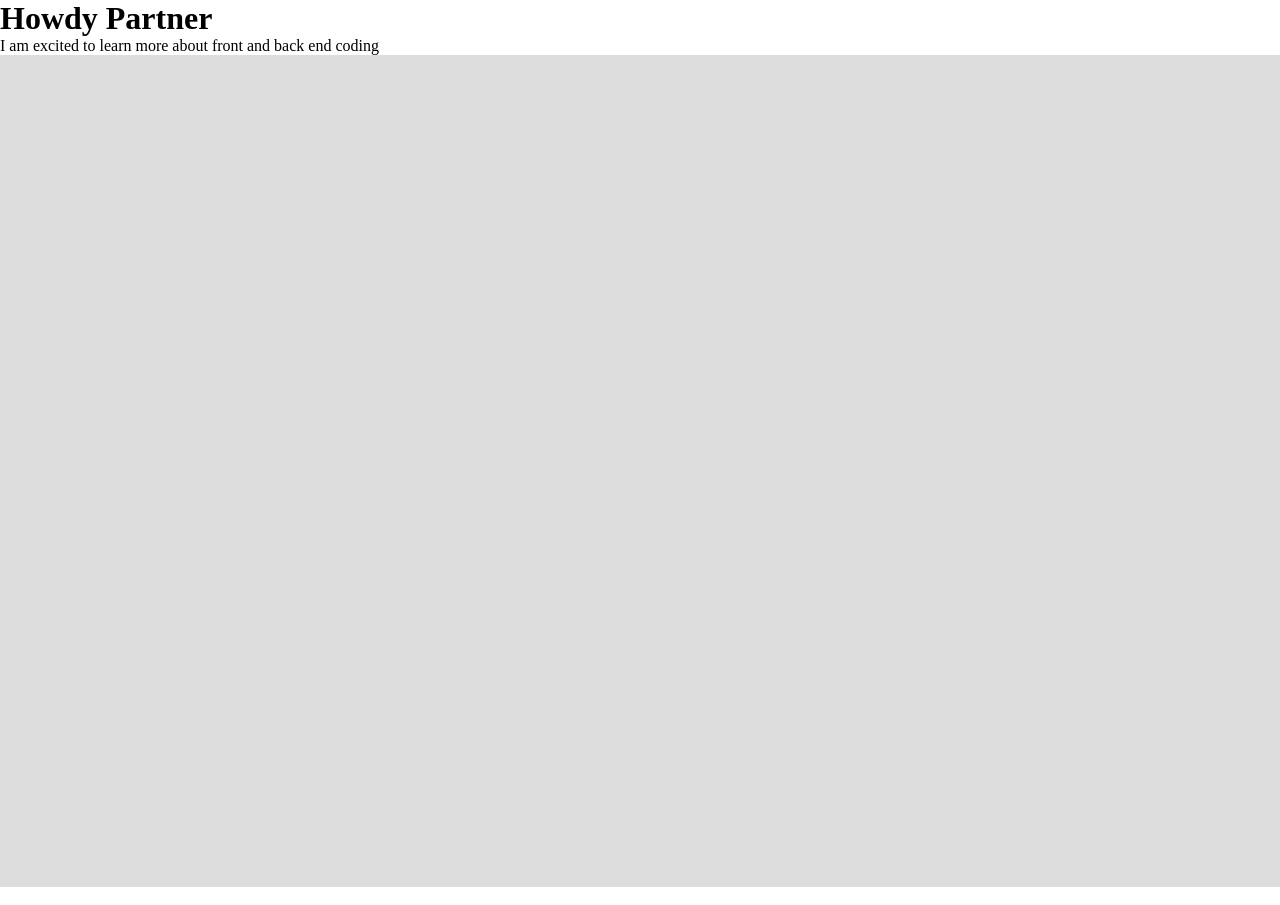
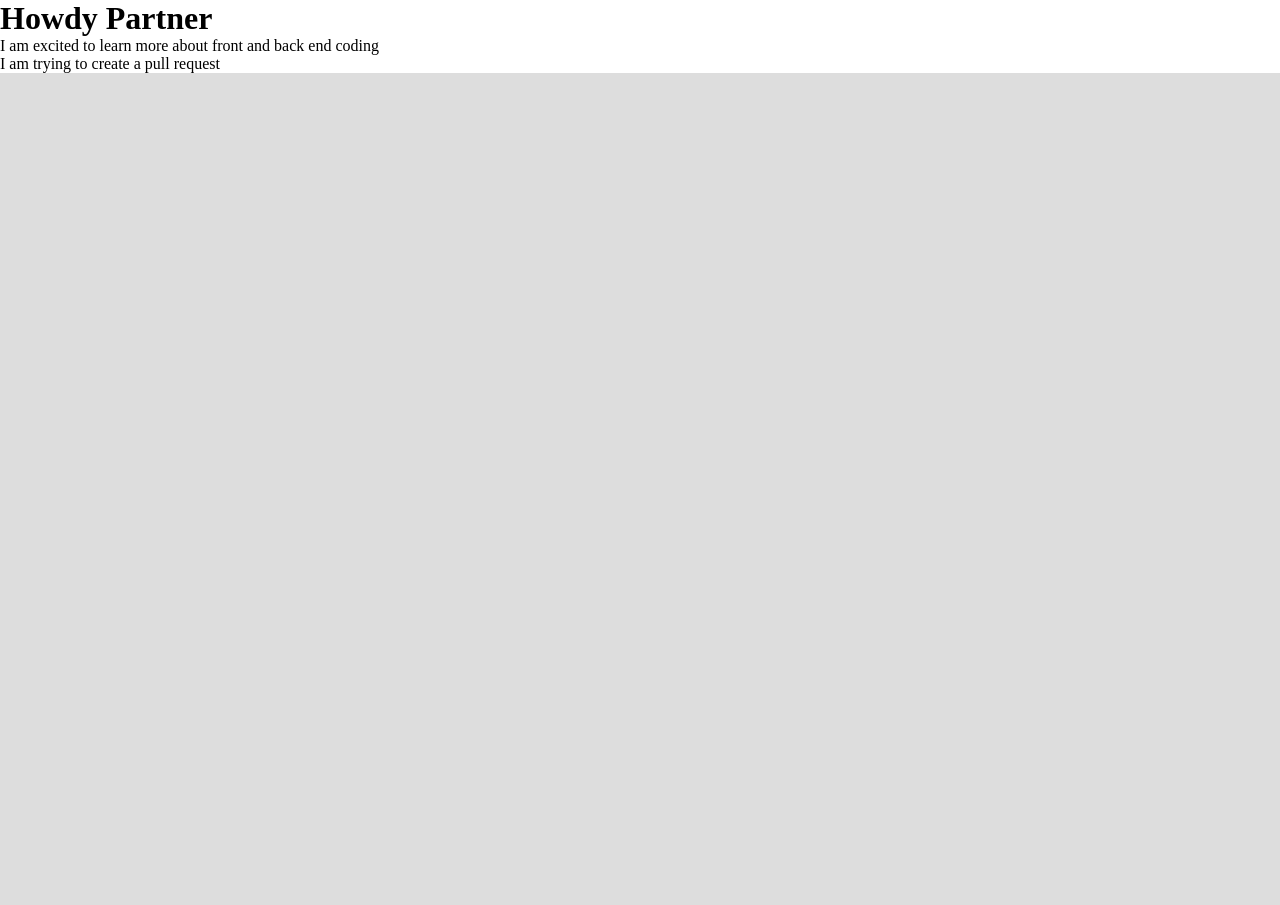
Before and after one commit to mckg06/assignment-1, a plain HTML site: page index.html in a window 1280 px wide. Shown: the top 905 px of the page. Drawn offline with Linux system fonts and the light colour scheme.

Commit message:
pull request

```diff
--- a/index.html
+++ b/index.html
@@ -13,6 +13,7 @@
     <div class="content-container">
     <h1>Howdy Partner</h1>
     <p> I am excited to learn more about front and back end coding</p>
+    <p> I am trying to create a pull request</p>
   </div>
   <div id="target-div"></div>
   <script src="index.js" type="text/javascript"></script>
```
